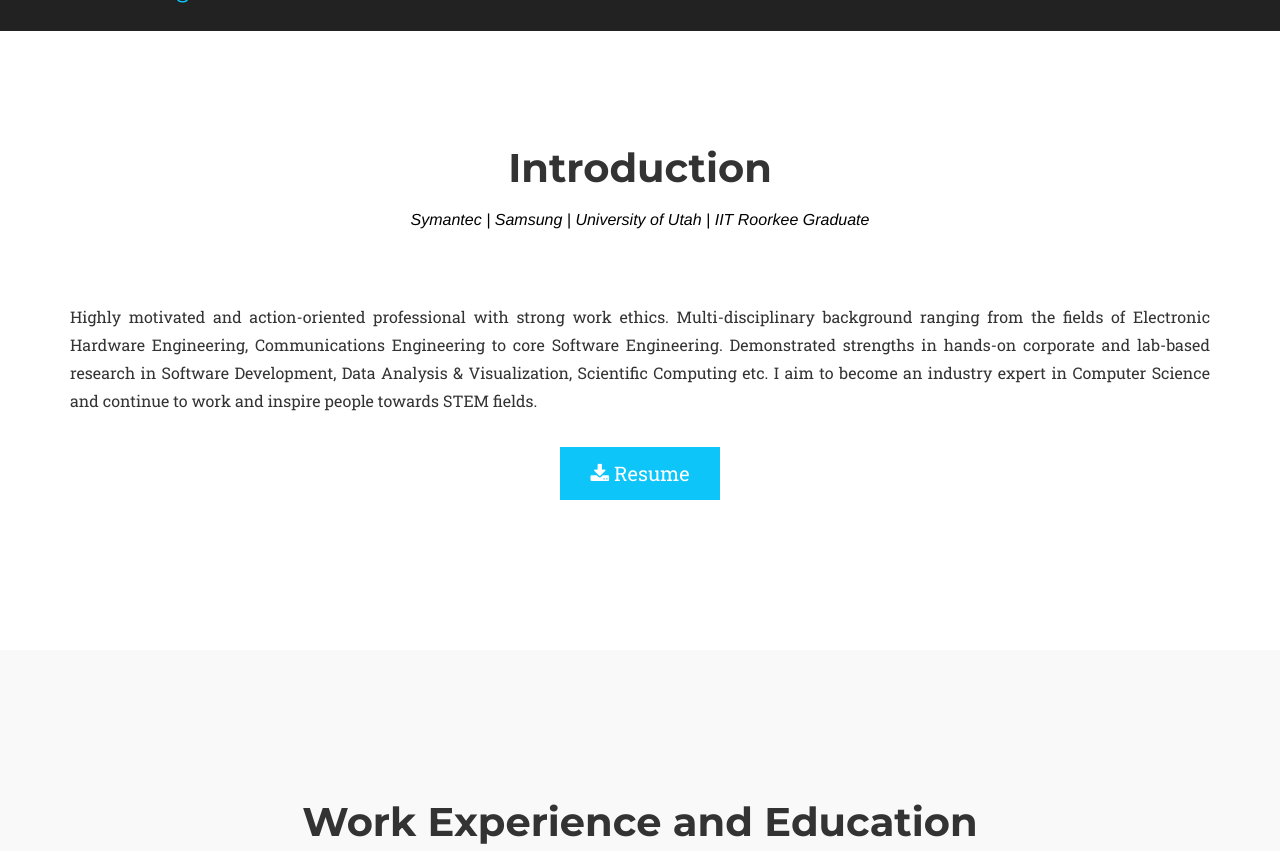
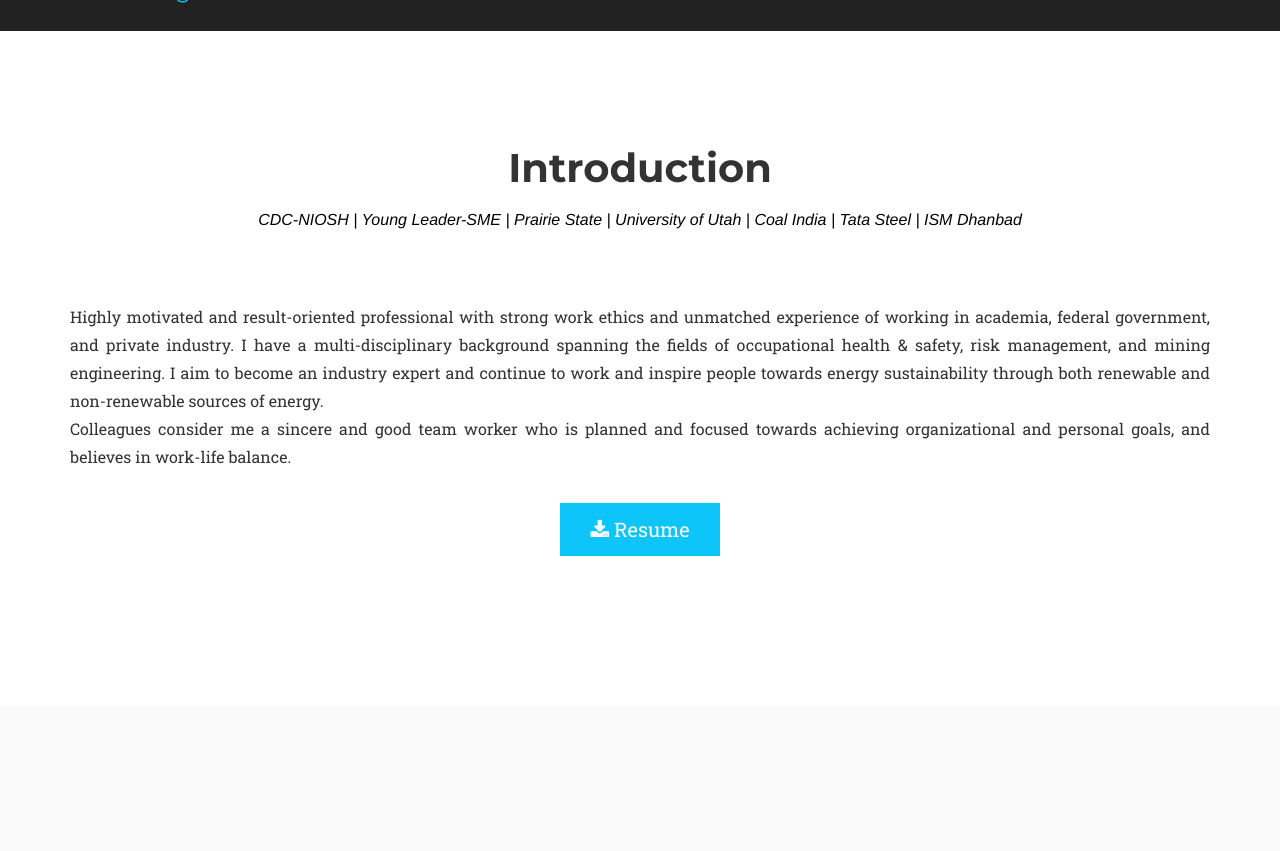
Before and after one commit to vasugangrade/vasugangrade.github.io, a Jekyll site: the page built from index.html, in a window 1280 px wide and 900 px high, scrolled down 666 px, cut to the strip 49-900 px from the top of the window. Built offline with Jekyll 4.4.1, drawn with Linux system fonts in a browser that asks for light colours; some web fonts are replaced.

Commit message:
Updated Introduction

```diff
--- a/_includes/introduction.html
+++ b/_includes/introduction.html
@@ -4,8 +4,8 @@
             <div class="row">
                 <div class="col-lg-12 text-center">
                     <h2 class="section-heading">Introduction</h2>
-                    <h3 class="section-subheading-intro">Symantec | Samsung | University of Utah | IIT Roorkee Graduate</h3>
-                    <p align="justify" style="font-size: 16px;">Highly motivated and action-oriented professional with strong work ethics. Multi-disciplinary background ranging from the fields of Electronic Hardware Engineering, Communications Engineering to core Software Engineering. Demonstrated strengths in hands-on corporate and lab-based research in Software Development, Data Analysis & Visualization, Scientific Computing etc. I aim to become an industry expert in Computer Science and continue to work and inspire people towards STEM fields.</p>
+                    <h3 class="section-subheading-intro">CDC-NIOSH | Young Leader-SME | Prairie State | University of Utah | Coal India | Tata Steel | ISM Dhanbad</h3>
+                    <p align="justify" style="font-size: 16px;">Highly motivated and result-oriented professional with strong work ethics and unmatched experience of working in academia, federal government, and private industry. I have a multi-disciplinary background spanning the fields of occupational health & safety, risk management, and mining engineering. I aim to become an industry expert and continue to work and inspire people towards energy sustainability through both renewable and non-renewable sources of energy. <br> Colleagues consider me a sincere and good team worker who is planned and focused towards achieving organizational and personal goals, and believes in work-life balance.</p>
                     <br>
                     <a href="../files/Resume_Yash_Gangrade_Univ_of_Utah.pdf" target="_blank" download><button class="resume"><i class="fa fa-download"></i> Resume </button></a>
                 </div>
```
